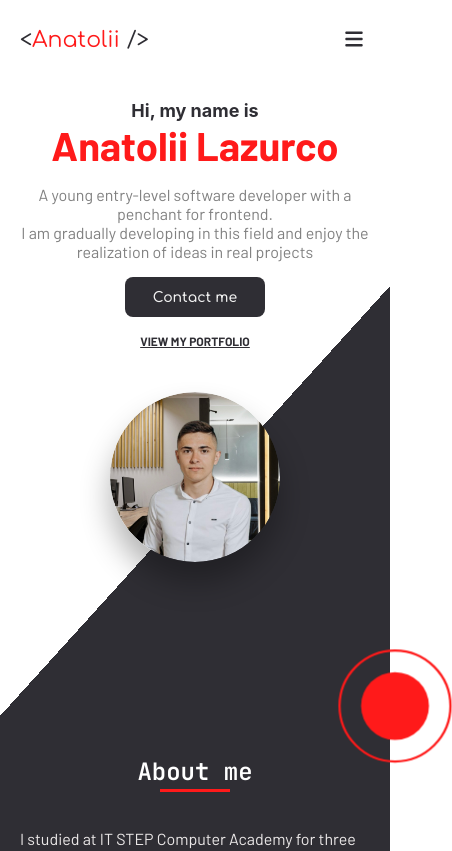
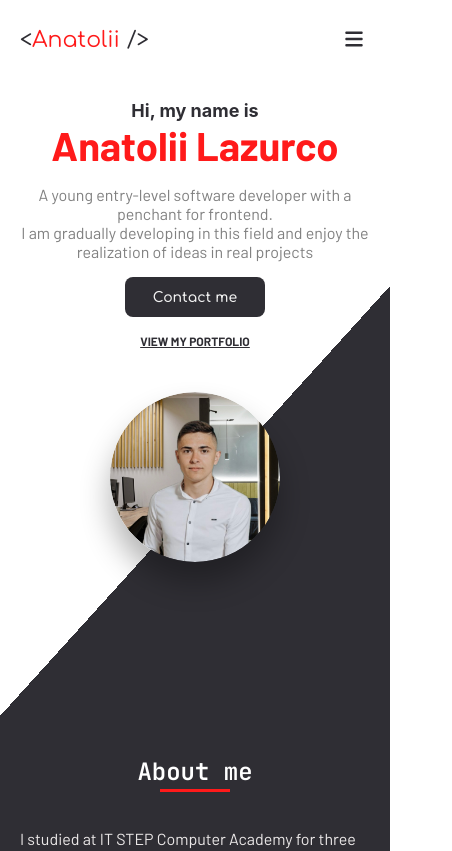
Before and after one commit to AnatoliiLazurko/resume, a React (Create React App) app: page / in a window 390 px wide. Shown: the top 851 px of the page, 452 px wide, since content can reach past the window. Built offline with nearby package versions, Linux system fonts and the light colour scheme.

Commit message:
adaptive changes

```diff
--- a/src/components/Header/HeaderStyles.module.css
+++ b/src/components/Header/HeaderStyles.module.css
@@ -10,6 +10,7 @@
     top: 0;
     left: 0;
     z-index: 10;
+    overflow-x: hidden;
 }
 
 .header-content {
@@ -87,6 +88,7 @@
 @media (max-width: 1000px) {
     .header-content {
         min-width: auto;
+        width: 100%;
     }
 
     .left-content {
--- a/src/components/Home/Home.jsx
+++ b/src/components/Home/Home.jsx
@@ -44,8 +44,6 @@ const Home = () => {
                     <div className={styles["circle"]}></div>
                 </div>
 
-
-
             </div>
         </Element>
     );
--- a/src/components/Home/HomeStyles.module.css
+++ b/src/components/Home/HomeStyles.module.css
@@ -344,13 +344,14 @@
     }
 
     .circle-animation {
-        width: 100px;
+        /* width: 100px;
         height: 100px;
-        right: -55px;
+        right: -55px; */
+        display: none;
     }
 
-    .circle {
+    /* .circle {
         width: 60px;
         height: 60px;
-    }
+    } */
 }
```
